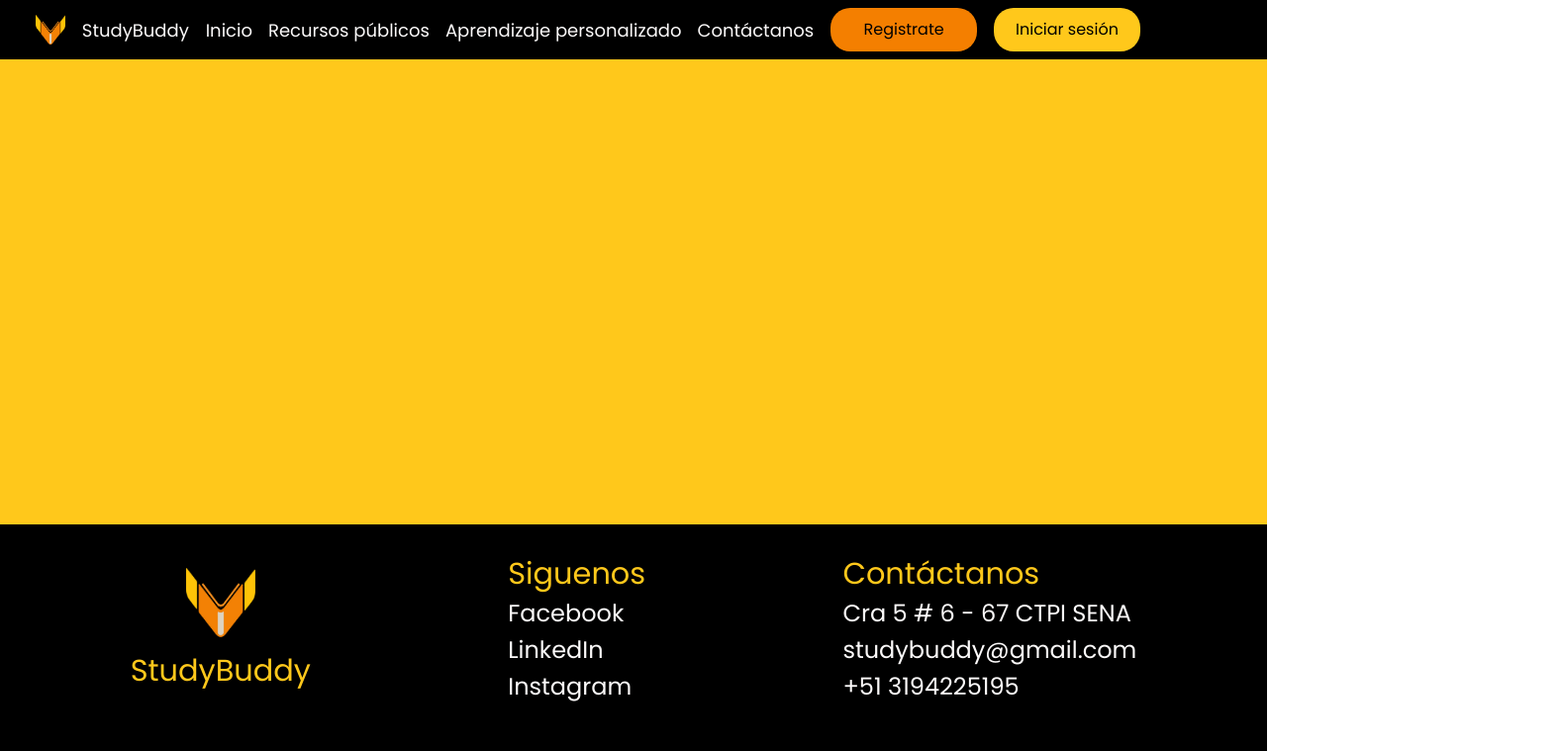
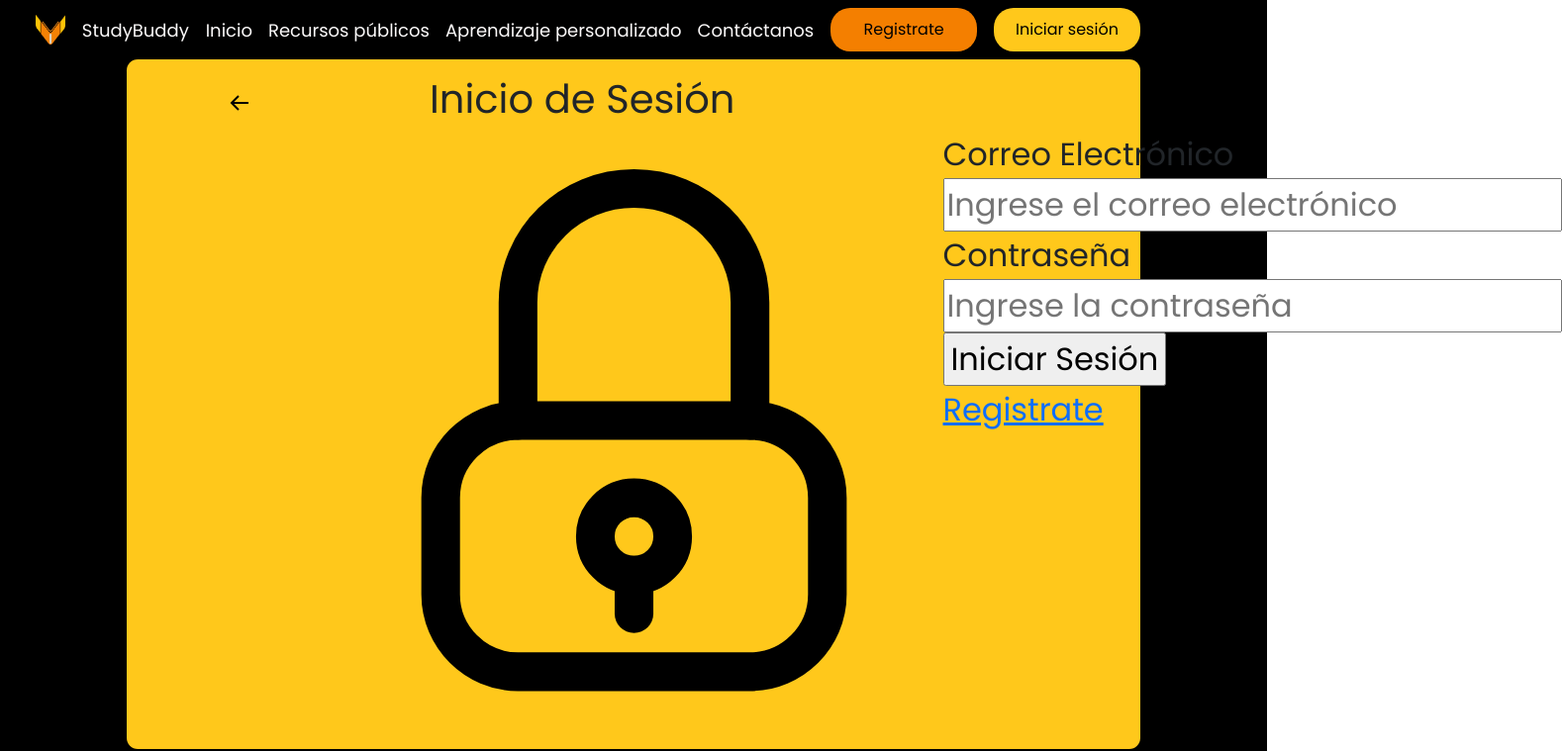
Before and after one commit to daniitoro29/studyBuddy, a React (Vite) app: page / in a window 1280 px wide. Shown: the top 759 px of the page at 99% size, 1578 px wide, since content can reach past the window. Built offline with nearby package versions, Linux system fonts and the light colour scheme.

Commit message:
Form of login, structure and small changes of styles css

```diff
--- a/src/pages/Footer/Footer.scss
+++ b/src/pages/Footer/Footer.scss
@@ -3,10 +3,6 @@
     background-color: $color-primary !important;
     font-family: $font-poppins;
     padding: 2rem;
-    position: absolute;
-    bottom: 0;
-    right: 0;
-    left: 0;
     &_column{
         display: flex;
         flex-direction: column;
--- a/src/pages/LandingPage/LandingPage.jsx
+++ b/src/pages/LandingPage/LandingPage.jsx
@@ -1,6 +1,7 @@
 import React from "react";
 import  Navbar  from "../Navbar/Navbar";
 import Footer from "../Footer/Footer";
+import Login from "../Login/Login";
 
 const baseClassName = "landing-container";
 
@@ -9,6 +10,7 @@ function Landing () {
     <>
     <div className={baseClassName}>
         <Navbar/>
+        <Login />
         <Footer/>
     </div>
     </>
--- a/src/pages/LandingPage/LandingPage.scss
+++ b/src/pages/LandingPage/LandingPage.scss
@@ -1,5 +1,6 @@
 @import '../Navbar/Navbar';
 @import '../Footer/Footer';
+@import '../Login/Login';
 
 .landing-container {
     background-color: $color-secondary;
--- /dev/null
+++ b/src/pages/Login/Login.jsx
@@ -0,0 +1,42 @@
+import React from 'react'
+import arrowBack from "../../assets/arrowBack.svg";
+import padlock from "../../assets/padlock.svg";
+
+const baseClassName='login-container'
+
+function Login() {
+  return (
+    <div className={`${baseClassName}`}>
+      <div className={`${baseClassName}_containerLogin`}>
+        <div className={`${baseClassName}_titleAndArrowBack`}>
+          <img src={arrowBack}/>
+          <h1>Inicio de Sesión</h1>
+        </div>
+        <div>
+          <div className={`${baseClassName}_formAndSvg`}>
+            <img src={padlock} />
+            <div>
+              <form action="" method='post'>
+                <div>
+                  <label>Correo Electrónico</label>
+                  <br />
+                  <input type="text" placeholder='Ingrese el correo electrónico'/>
+                </div>
+                <div>
+                  <label>Contraseña</label>
+                  <br />
+                  <input type="text" placeholder='Ingrese la contraseña'/>
+                </div>
+                <input type="submit" value="Iniciar Sesión" />
+                <br />
+                <a href="">Registrate</a>
+              </form>
+            </div>
+          </div>
+        </div>
+      </div>
+    </div>
+  )
+}
+
+export default Login
--- /dev/null
+++ b/src/pages/Login/Login.scss
@@ -0,0 +1,30 @@
+.login-container {
+    display: flex;
+    justify-content: center;
+    align-items: center;
+    background-color: $color-primary !important;
+    font-family: $font-poppins;
+    &_containerLogin{
+        border-radius: .7rem;
+        background-color: $color-secondary;
+        display: flex;
+        flex-direction: column;
+        align-items: center;
+        height: 50%;
+        width: 80%;
+    }
+    &_titleAndArrowBack{
+        margin-top: 1rem;
+        display: flex;
+        margin-right: 30%;
+        justify-content: space-between;
+        width: 50%;
+        font-size: 2rem;
+    }
+    &_formAndSvg{
+        display: flex;
+        flex-direction: row;
+        justify-content: space-around;
+        font-size: 2rem;
+    }
+}
--- a/src/styles/_shared.scss
+++ b/src/styles/_shared.scss
@@ -3,4 +3,5 @@ $color-primary: #000000;
 $color-secondary: #FFC81B;
 $color-tertiary: #F47F00;
 $color-white: #FCFAFA;
+$color-grey: #484848;
 $font-poppins: 'Poppins', sans-serif;
```
Also changed, not shown: src/assets/arrowBack.svg (added), src/assets/padlock.svg (added).
